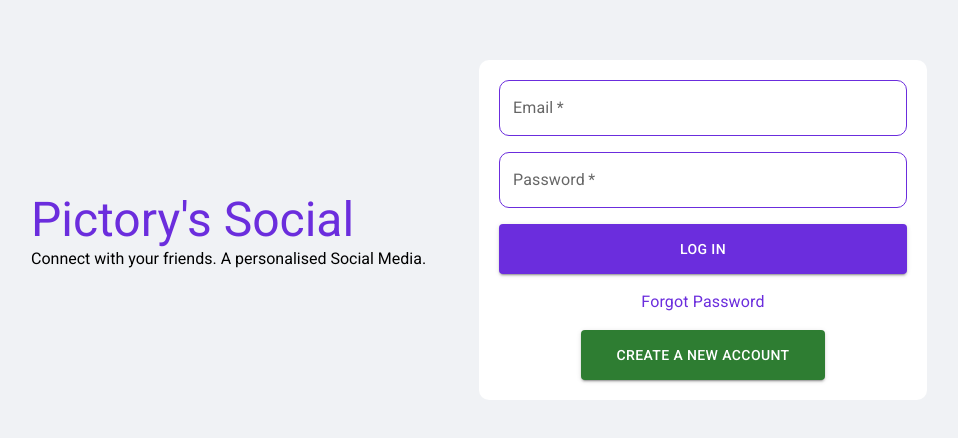
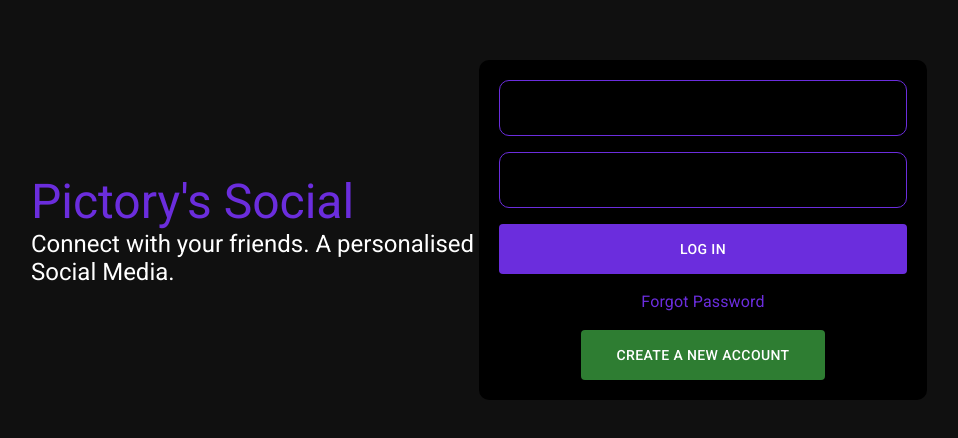
Before and after one commit to sahil-m416/social-media, a React (Create React App) app in the folder pictory-social/: page / in a window 1280 px wide. Shown: the part 170-608 px from the top of the page, without its empty margins (161-1119 px from the left). Built offline with nearby package versions, Linux system fonts and the light colour scheme; no server answers.

Commit message:
Dark Mode in Login Page

```diff
--- a/pictory-social/src/pages/login/Login.jsx
+++ b/pictory-social/src/pages/login/Login.jsx
@@ -1,11 +1,11 @@
-import React, { useContext, useRef } from 'react'
+import React, { useContext, useRef, useState } from 'react'
 import Box from '@mui/material/Box'
 import Typography from '@mui/material/Typography'
 import TextField from '@mui/material/TextField'
 import CircularProgress from '@mui/material/CircularProgress';
 import Button from '@mui/material/Button'
 import { makeStyles } from '@mui/styles'
-import { Link, useNavigate } from 'react-router-dom'
+import { useNavigate } from 'react-router-dom'
 import { loginCall } from '../../apiCalls'
 import { AuthContext } from "./../../context/AuthContext";
 
@@ -30,6 +30,7 @@ const useStyles = makeStyles({
         alignItems: "center",
         justifyContent: "center",
     },
+
     loginWrapper: {
         width: "70%",
         height: "70%",
@@ -106,6 +107,60 @@ const useStyles = makeStyles({
         fontWeight: "500",
         cursor: "pointer"
     },
+
+
+
+    // FOR DARK MODE
+
+
+
+    rootDark: {
+        "& .MuiOutlinedInput-root .MuiOutlinedInput-notchedOutline": {
+            borderColor: "rgba(107, 45, 221, 1)",
+            borderRadius: "10px",
+            color: "white !important",
+        },
+        "& .MuiOutlinedInput-root.Mui-focused .MuiOutlinedInput-notchedOutline": {
+            borderColor: "rgba(107, 45, 221, 1)",
+            borderRadius: "10px",
+            color: "white !important",
+        },
+        "input": {
+            color: "white !important"
+        }
+    },
+
+
+    loginDark: {
+        width: "100vw",
+        height: "100vh",
+        backgroundColor: "#101010",
+        display: "flex",
+        alignItems: "center",
+        justifyContent: "center",
+    },
+
+    loginDescDark: {
+        fontSize: "24px",
+        color: "white",
+    },
+
+
+    loginBoxDark: {
+        height: "300px",
+        padding: "20px",
+        backgroundColor: "black",
+        borderRadius: "10px",
+        display: "flex",
+        flexDirection: "column",
+        justifyContent: "space-between",
+        color: "white"
+    },
+
+    input: {
+        color: "white !important",
+    }
+
 })
 
 
@@ -114,7 +169,8 @@ export default function Login() {
     let navigate = useNavigate()
     const email = useRef()
     const password = useRef()
-    const { user, isFetching, error, dispatch } = useContext(AuthContext)
+    const { user, isFetching, dispatch } = useContext(AuthContext)
+    const [darkMode, setDarkMode] = useState(true)
 
     console.log(user)
     const handleFormSubmit = (e) => {
@@ -131,7 +187,7 @@ export default function Login() {
 
 
     return (
-        <Box className={classes.login}>
+        <Box className={darkMode ? classes.loginDark : classes.login}>
             <Box className={classes.loginWrapper}>
                 <Box className={classes.loginLeft}>
 
@@ -145,7 +201,7 @@ export default function Login() {
 
                     <Typography
                         variant="span"
-                        className="loginDesc"
+                        className={darkMode ? classes.loginDescDark : classes.loginDesc}
                         component="div"
                     >
                         Connect with your friends. A personalised Social Media.
@@ -153,10 +209,30 @@ export default function Login() {
 
                 </Box>
                 <Box className={classes.loginRight}>
-                    <form onSubmit={handleFormSubmit} className={classes.loginBox}>
+                    <form onSubmit={handleFormSubmit} className={darkMode ? classes.loginBoxDark : classes.loginBox}>
 
-                        <TextField variant="outlined" label="Email" className={classes.root} required inputRef={email} />
-                        <TextField variant="outlined" type="password" label="Password" className={classes.root} required inputRef={password} />
+                        <TextField
+                            variant="outlined"
+                            InputProps={{
+                                className: classes.input
+                            }}
+                            label="Email"
+                            className={darkMode ? classes.rootDark : classes.root}
+                            inputRef={email}
+                            required
+                        />
+
+                        <TextField
+                            InputProps={{
+                                className: classes.input
+                            }}
+                            variant="outlined"
+                            type="password"
+                            label="Password"
+                            className={darkMode ? classes.rootDark : classes.root}
+                            inputRef={password}
+                            required
+                        />
 
                         <Button disabled={isFetching} type="submit" variant="contained" className={classes.loginButton}>{isFetching ? <CircularProgress /> : "Log In"}</Button>
                         <Typography className={classes.loginForgot}>Forgot Password</Typography>
--- a/pictory-social/src/pages/register/Register.jsx
+++ b/pictory-social/src/pages/register/Register.jsx
@@ -117,9 +117,8 @@ export default function Register() {
     const confirmPassword = useRef()
     const handleRegistration = async (e) => {
         e.preventDefault()
-        console.log("REgis")
         if (confirmPassword.current.value !== password.current.value) {
-            confirmPassword.current.setCustomValidity("Password Do not match")
+            alert("Passwords Do not Match")
         } else {
             const user = {
                 username: username.current.value,
```
